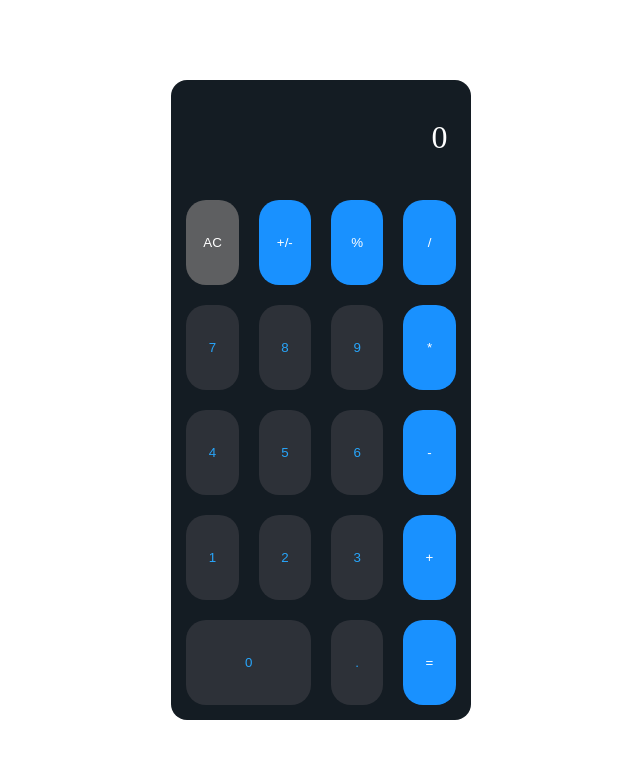
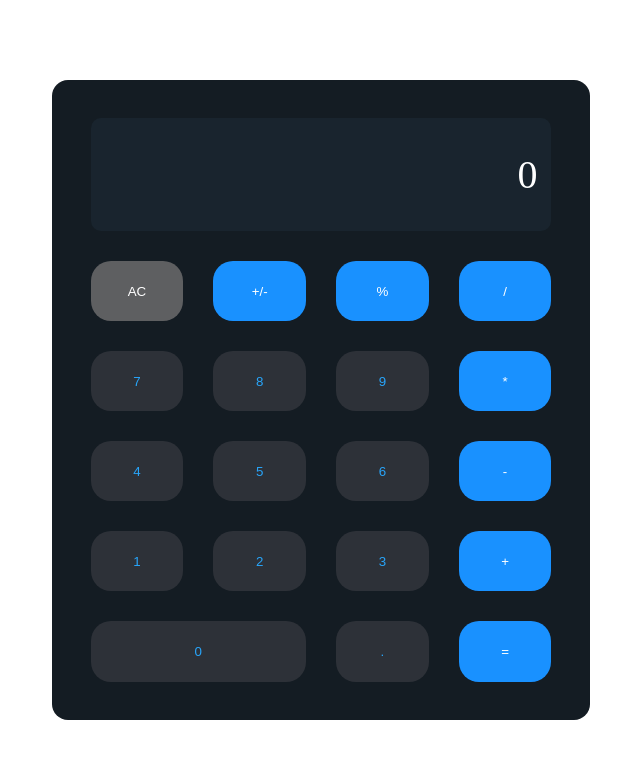
Before and after one commit to Lucas200604/calculator, a plain HTML site: page index.html in a window 768 px wide. Shown: the whole page, without its empty margins (63-703 px from the left). Drawn offline with Linux system fonts and the light colour scheme.

Commit message:
change in the ui for tablets and phones

```diff
--- a/style.css
+++ b/style.css
@@ -18,7 +18,7 @@
     background-color: #141c23;
     display: grid;
     grid-template-columns: repeat(4, 1fr);
-    grid-template-rows: repeat(6, 1fr);
+    grid-template-rows: 20% repeat(5, 1fr);
     gap: 20px;
     padding: 2%;
     border-radius: 16px;
@@ -26,13 +26,14 @@
 
 #results {
     grid-area: 1 / 1 / span 1 / span 4;
+    background-color: #1c2934a9;
     color: #fff;
     border-radius: 10px;
     display: flex;
     justify-content: end;
     align-items: center;
     padding: 0 3%;
-    font-size: 2rem;
+    font-size: 2.5rem;
 }
 
 .cero {
@@ -70,7 +71,18 @@ button:active {
     #container {
         width: 100%;
         height: 100%;
+        border-radius: 0;
         padding: 8%;
         gap: 10px;
+        grid-template-rows: 30% repeat(5, 1fr);
     }
 }
+
+
+@media screen and (min-width: 768px) and (max-width: 1200px){
+    #container {
+        width: 70%;
+        gap: 30px;
+        padding: 5%;
+    }
+}
```
